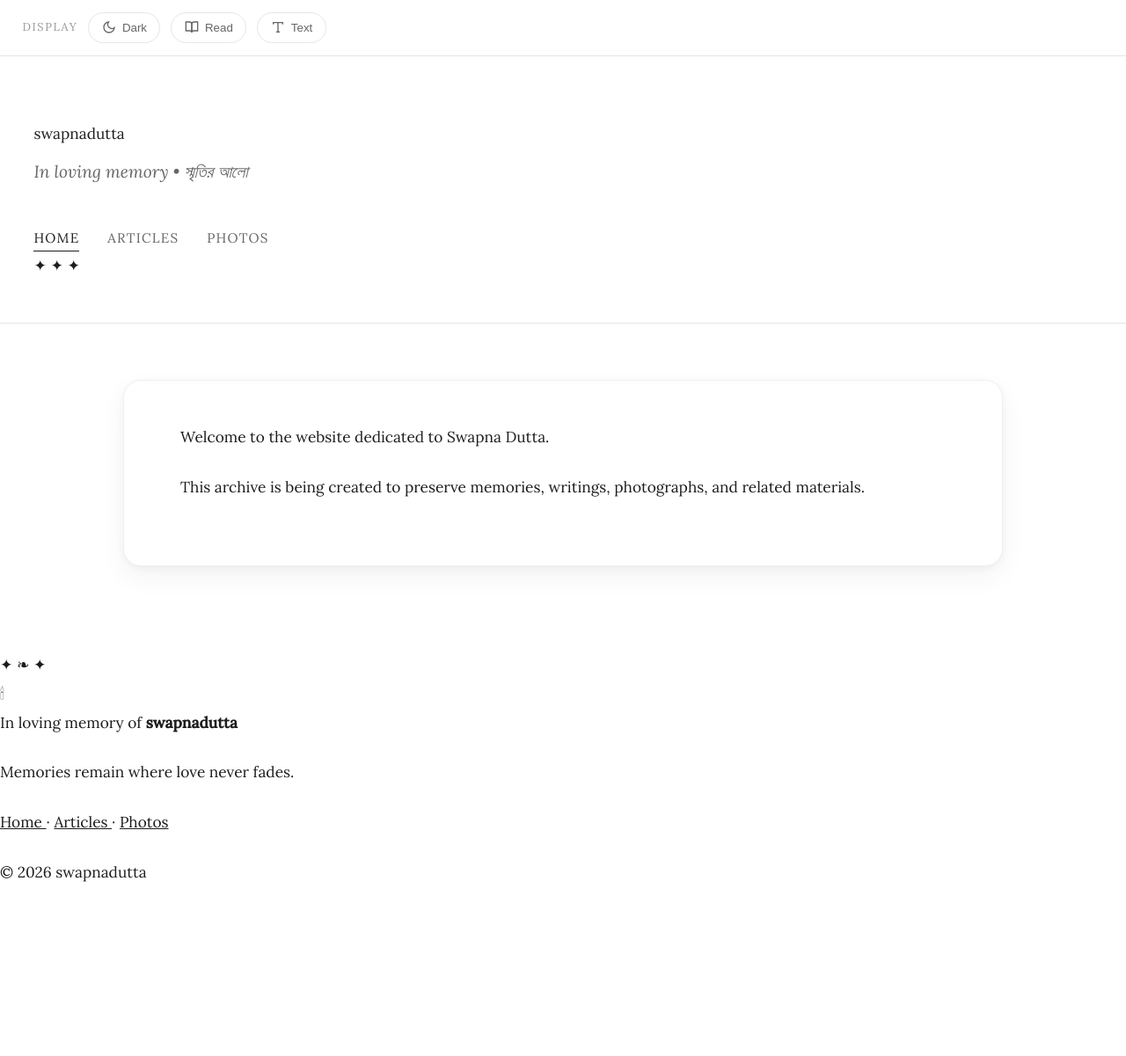
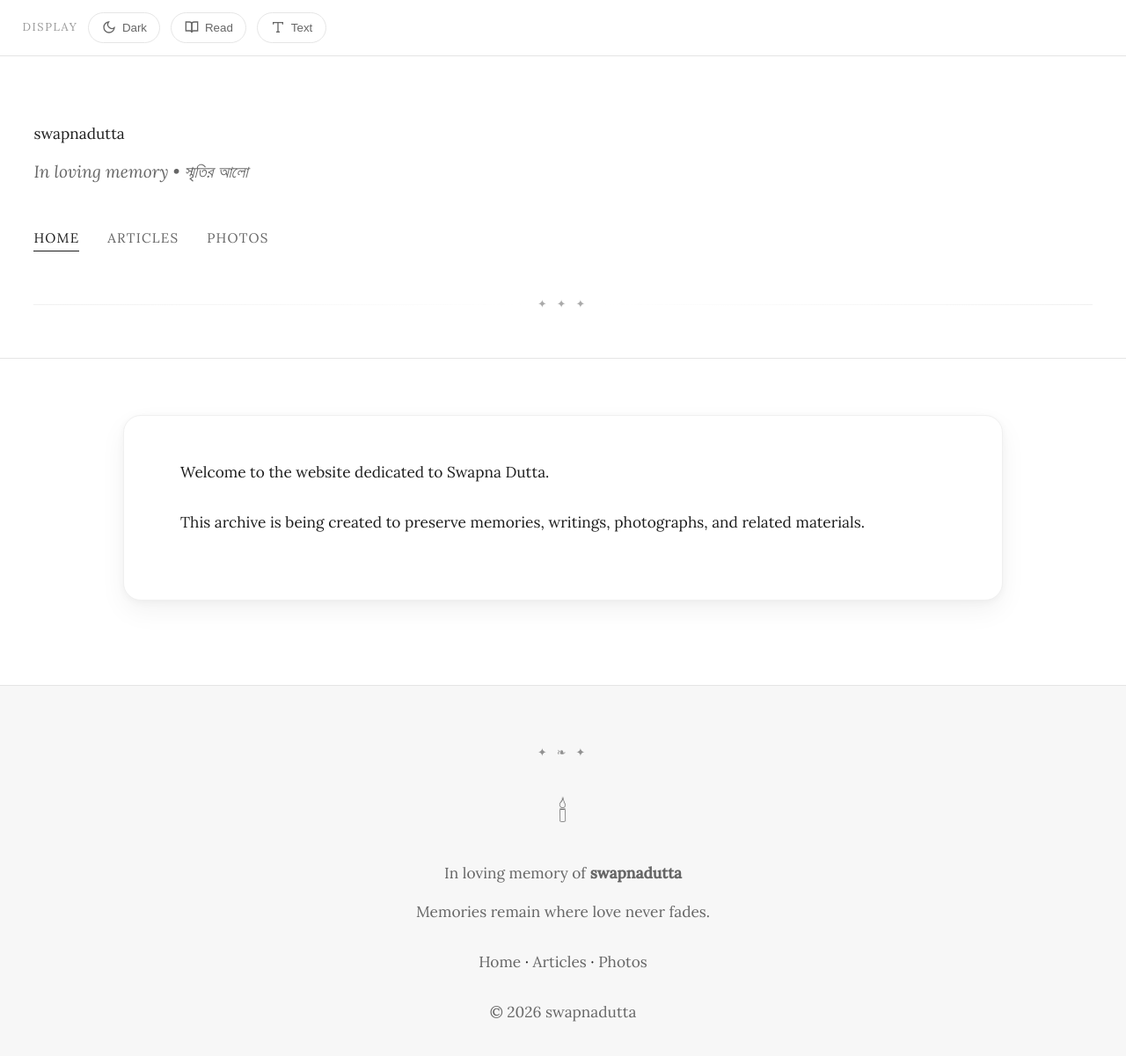
Before and after one commit to titodutta/swapnadutta, a Jekyll site: the page built from index.md, in a window 1280 px wide and 1243 px high. Shown: the top 1201 px of the window at 88% size. Built offline with Jekyll 4.4.1, drawn with Linux system fonts in a browser that asks for light colours; some web fonts are replaced.

Commit message:
Update global.css

```diff
--- a/assets/css/global.css
+++ b/assets/css/global.css
@@ -120,7 +120,7 @@
 }
 
 html {
-  scroll-behaviour: smooth;
+  scroll-behavior: smooth;
   -webkit-text-size-adjust: 100%;
 }
 
@@ -488,7 +488,7 @@ figcaption {
   font-size: .92rem;
   color: var(--muted);
 
-  text-align: centre;
+  text-align: center;
   font-style: italic;
 }
 
@@ -594,3 +594,320 @@ figcaption {
 .gallery-item:hover img {
   transform: scale(1.04);
 }
+
+/* ──────────────────────────────────────────────────────
+   14. HEADER ORNAMENT
+────────────────────────────────────────────────────── */
+
+.site-header-ornament {
+  display: flex;
+  align-items: center;
+  gap: 1rem;
+
+  margin-top: 3rem;
+
+  opacity: .55;
+}
+
+.site-header-ornament::before,
+.site-header-ornament::after {
+  content: '';
+
+  flex: 1;
+
+  height: 1px;
+
+  background:
+    linear-gradient(
+      to right,
+      transparent,
+      var(--border)
+    );
+}
+
+.site-header-ornament::before {
+  background:
+    linear-gradient(
+      to left,
+      transparent,
+      var(--border)
+    );
+}
+
+.site-header-ornament span {
+  font-size: .8rem;
+  letter-spacing: .3em;
+  color: var(--muted);
+}
+
+
+/* ──────────────────────────────────────────────────────
+   15. FOOTER
+────────────────────────────────────────────────────── */
+
+.site-footer {
+  margin-top: auto;
+
+  border-top: 1px solid var(--border);
+
+  background: var(--bg-soft);
+
+  padding:
+    4rem 0;
+}
+
+.site-footer-inner {
+  width: min(94%, var(--site-width));
+  margin: auto;
+
+  text-align: center;
+}
+
+.site-footer-ornament {
+  margin-bottom: 1.5rem;
+
+  font-size: .8rem;
+  letter-spacing: .3em;
+
+  color: var(--muted);
+
+  opacity: .7;
+}
+
+.candle-icon {
+  display: block;
+
+  margin:
+    0 auto
+    1.5rem;
+
+  font-size: 2rem;
+
+  animation: flicker 3s ease-in-out infinite;
+}
+
+@keyframes flicker {
+
+  0%,100% {
+    transform: rotate(-1deg);
+    opacity: 1;
+  }
+
+  50% {
+    transform: rotate(1deg);
+    opacity: .92;
+  }
+}
+
+.site-footer p {
+  margin-bottom: .7rem;
+
+  color: var(--muted);
+}
+
+.site-footer nav {
+  margin-top: 1.5rem;
+}
+
+.site-footer nav a {
+  text-decoration: none;
+  color: var(--muted);
+}
+
+.site-footer nav a:hover {
+  color: var(--text);
+}
+
+
+/* ──────────────────────────────────────────────────────
+   16. UTILITIES
+────────────────────────────────────────────────────── */
+
+.sr-only {
+  position: absolute;
+
+  width: 1px;
+  height: 1px;
+
+  padding: 0;
+  margin: -1px;
+
+  overflow: hidden;
+
+  clip: rect(0,0,0,0);
+
+  white-space: nowrap;
+  border: 0;
+}
+
+.text-center {
+  text-align: center;
+}
+
+.text-muted {
+  color: var(--muted);
+}
+
+.text-light {
+  color: var(--light);
+}
+
+.mt-0 {
+  margin-top: 0;
+}
+
+.mb-0 {
+  margin-bottom: 0;
+}
+
+
+/* ──────────────────────────────────────────────────────
+   17. RESPONSIVE
+────────────────────────────────────────────────────── */
+
+@media (max-width: 980px) {
+
+  .content-card {
+
+    padding:
+      2.5rem 2rem;
+  }
+
+  .site-nav ul {
+    flex-wrap: wrap;
+    gap: 1.2rem;
+  }
+}
+
+@media (max-width: 720px) {
+
+  h1 {
+    font-size: 3rem;
+  }
+
+  h2 {
+    font-size: 2.2rem;
+  }
+
+  .site-header {
+
+    padding:
+      3.5rem 0
+      2.5rem;
+  }
+
+  .container {
+
+    padding:
+      2.5rem 0
+      4rem;
+  }
+
+  .content-card {
+
+    padding:
+      2rem 1.4rem;
+
+    border-radius: 0;
+
+    border-left: none;
+    border-right: none;
+  }
+
+  .toolbar-label {
+    display: none;
+  }
+
+  .gallery {
+
+    grid-template-columns:
+      repeat(2, 1fr);
+  }
+}
+
+@media (max-width: 480px) {
+
+  body {
+    line-height: 1.8;
+  }
+
+  .toolbar-inner {
+    gap: .45rem;
+  }
+
+  .toolbar-btn span {
+    display: none;
+  }
+
+  .toolbar-btn {
+
+    width: 2.2rem;
+    height: 2.2rem;
+
+    justify-content: center;
+
+    padding: 0;
+  }
+
+  .site-nav ul {
+    gap: 1rem;
+  }
+
+  .gallery {
+    grid-template-columns: 1fr;
+  }
+}
+
+
+/* ──────────────────────────────────────────────────────
+   18. REDUCED MOTION
+────────────────────────────────────────────────────── */
+
+@media (prefers-reduced-motion: reduce) {
+
+  *,
+  *::before,
+  *::after {
+
+    animation-duration: .01ms !important;
+    transition-duration: .01ms !important;
+
+    scroll-behavior: auto !important;
+  }
+}
+
+
+/* ──────────────────────────────────────────────────────
+   19. PRINT
+────────────────────────────────────────────────────── */
+
+@media print {
+
+  .toolbar,
+  .site-nav,
+  .skip-link {
+    display: none;
+  }
+
+  body {
+    background: #fff;
+    color: #000;
+  }
+
+  .content-card {
+
+    box-shadow: none;
+
+    border: none;
+
+    padding: 0;
+  }
+
+  a[href]::after {
+
+    content:
+      " (" attr(href) ")";
+
+    font-size: .8em;
+  }
+}
```
